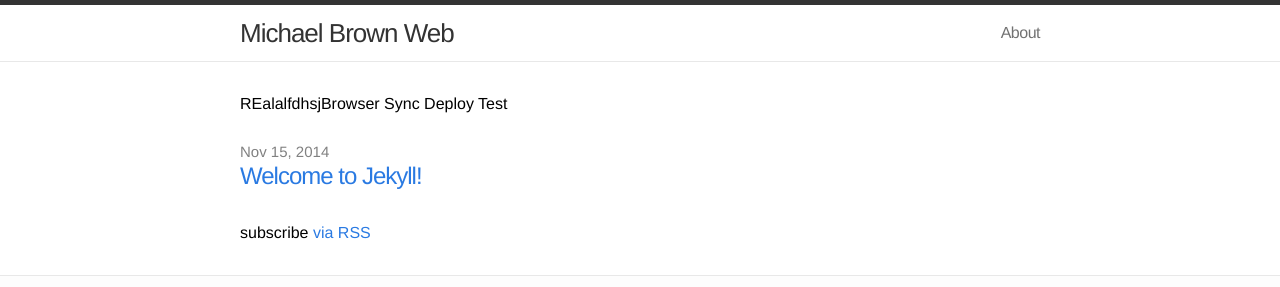
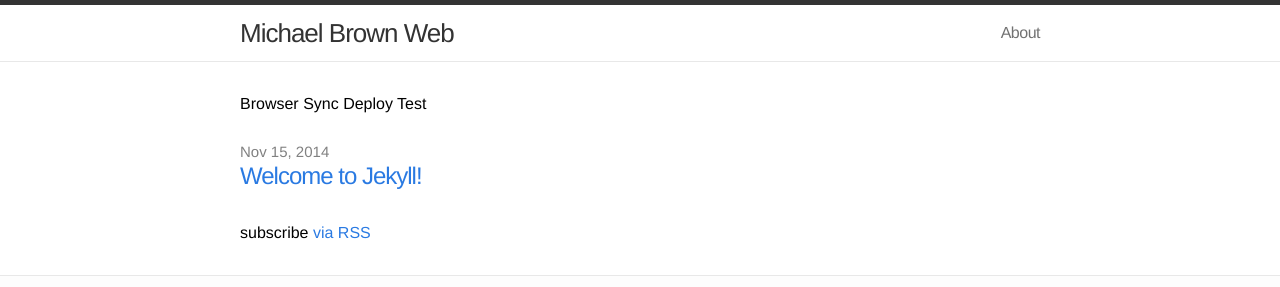
Before and after one commit to mfbrown/mfbrown.github.io, a Jekyll site: the page built from index.html, in a window 1280 px wide. Shown: the top 287 px of the page. Built offline with Jekyll 4.4.1, drawn with Linux system fonts in a browser that asks for light colours.

Commit message:
Change Index

```diff
--- a/index.html
+++ b/index.html
@@ -4,7 +4,7 @@ layout: default
 
 <div class="home">
 
-  <h1>REalalfdhsjBrowser Sync Deploy Test</h1>
+  <h1>Browser Sync Deploy Test</h1>
 
   <ul class="posts">
     {% for post in site.posts %}
```
